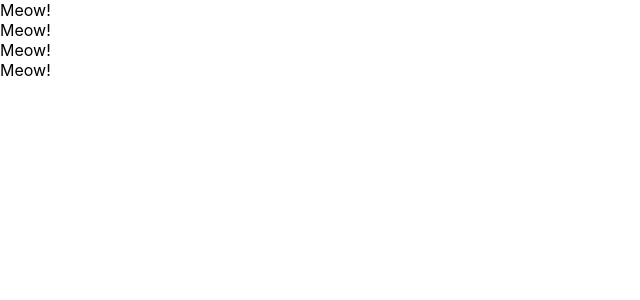
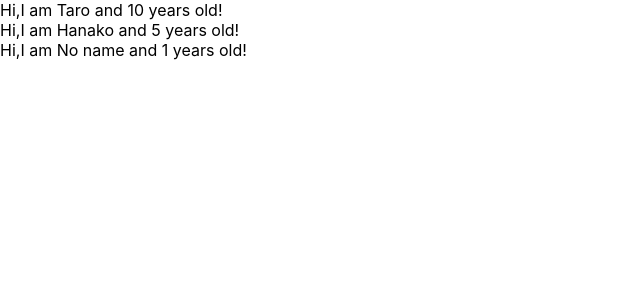
Before and after one commit to toki77/udemy-react-redux-crud-application, a React (Create React App) app: page / in a window 1280 px wide. Shown: the top 300 px of the page, without its empty margins (0-640 px from the left). Built offline with nearby package versions, Linux system fonts and the light colour scheme.

Commit message:
learn props of component

```diff
--- a/src/App.js
+++ b/src/App.js
@@ -1,28 +1,30 @@
 import React from 'react';
 
-/* function App() {
-  return (
-    <>
-      <Cat/>
-      <label htmlFor="bar">bar</label>
-      <input type="text" onClick={() => { console.log("Hi,Tom!") }} />
-    </>
-  )
-} */
+const App = () => {
 
-const App = () => {
+  const profiles = [
+    { name: "Taro", age: 10 },
+    { name: "Hanako", age: 5 },
+    { name: "No name" },
+  ]
+
   return (
     <div>
-      <Cat />
-      <Cat />
-      <Cat />
-      <Cat />
+      {
+        profiles.map((profile,index) => {
+          return <User name={profile.name} age={profile.age} key={index}/>
+        })
+      }
     </div>
   )
 }
 
-const Cat = () => {
-  return (<div>Meow!</div>)
+const User = (props) => {
+  return (<div>Hi,I am {props.name} and {props.age} years old!</div>)
+}
+
+User.defaultProps = {
+  age:1
 }
 
 export default App;
```
